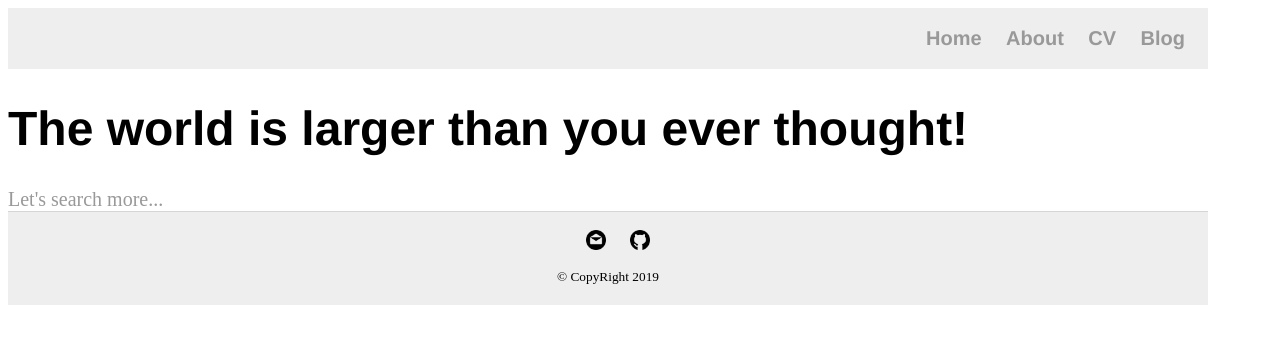
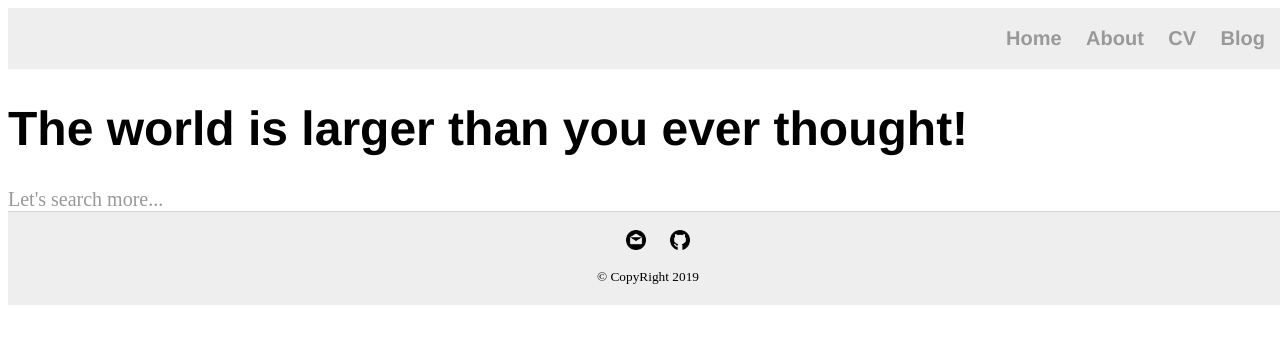
Before and after one commit to SaultBase/SaultBase.github.io, a Jekyll site: the page built from index.html, in a window 1280 px wide. Shown: the top 344 px of the page. Built offline with Jekyll 4.4.1, drawn with Linux system fonts in a browser that asks for light colours.

Commit message:
Update main.css

```diff
--- a/css/main.css
+++ b/css/main.css
@@ -62,18 +62,18 @@ ul.posts li {
 
 @media (min-width:768px) {
 	body {
-		width: 768px;
+		width: 100%;
              }
 }
 
 @media (min-width:992px) {
 	body {
-		width: 902px;
+		width: 100%;
              }
 }
 
 @media (min-width:1200px) {
 	body {
-		width: 1200px;
+		width: 100%;
              }
 }
```
